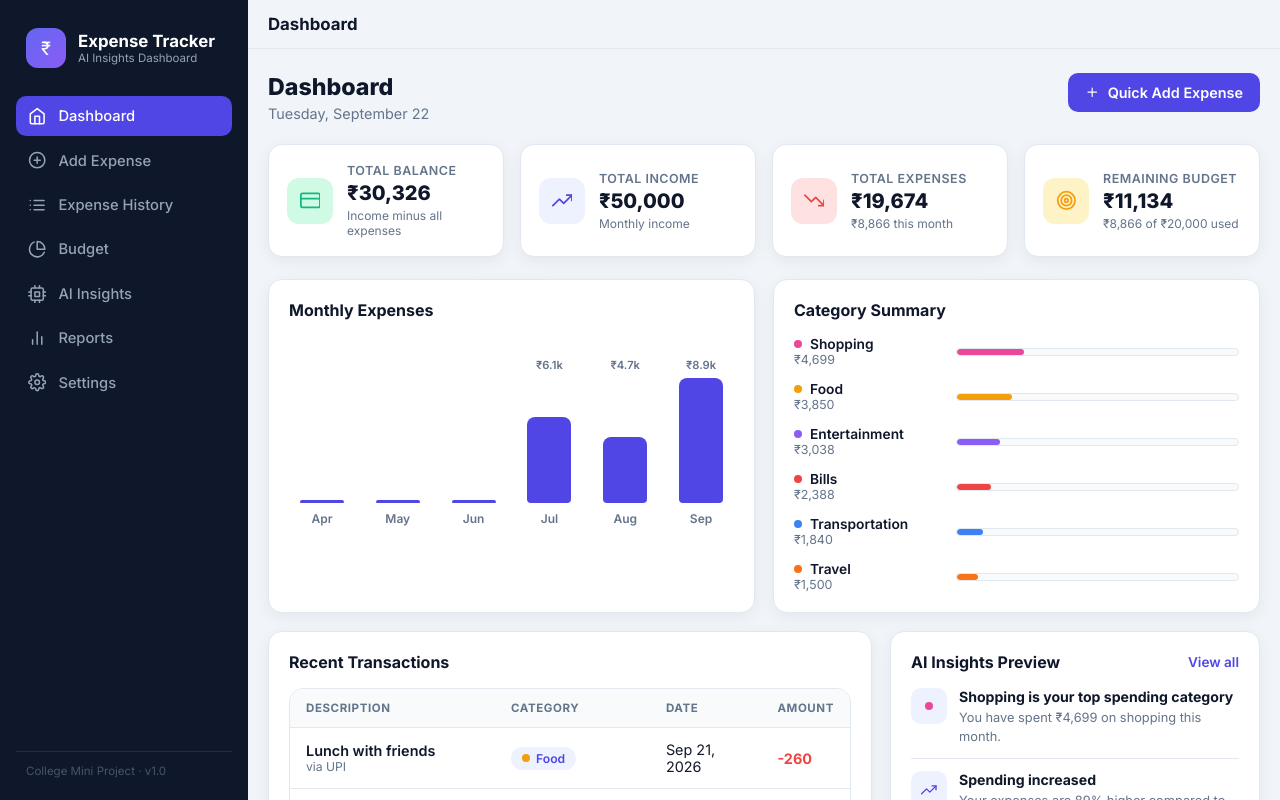
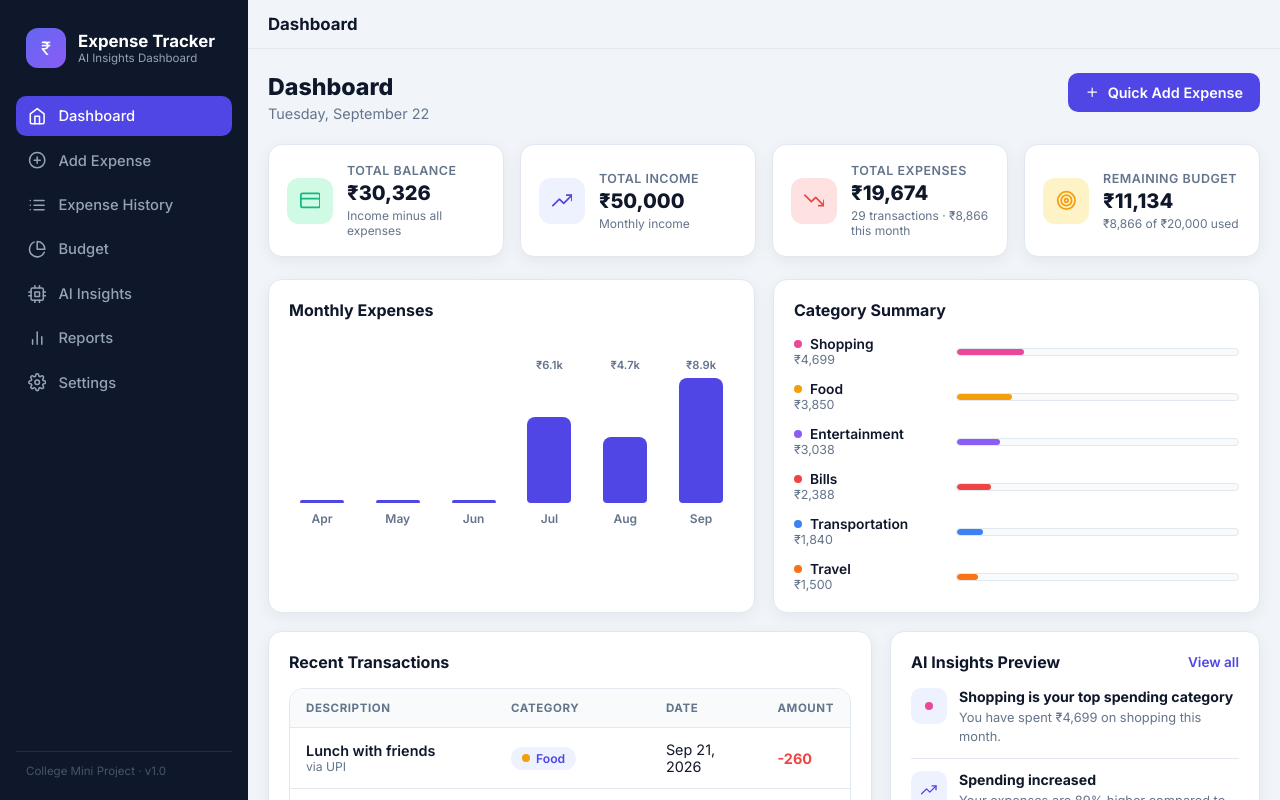
Before and after one commit to yalamareddysharathreddy5-coder/AI-expensive-tracker, a React (Vite) app: page / in a window 1280 px wide. Shown: the top 800 px of the page. Built offline with nearby package versions, Linux system fonts and the light colour scheme.

Commit message:
Show transaction count on dashboard from stored expenses

```diff
--- a/src/pages/Dashboard.jsx
+++ b/src/pages/Dashboard.jsx
@@ -18,6 +18,7 @@ function Dashboard() {
   const { expenses, budget, settings } = useExpenseContext();
 
   const monthlySpent = getTotalExpenses(expenses, currentMonthKey());
+  const transactionCount = expenses.length;
   const totalExpenses = getTotalExpenses(expenses);
   const balance = settings.income - totalExpenses;
   const remainingBudget = budget.monthly - monthlySpent;
@@ -60,7 +61,7 @@ function Dashboard() {
           tone="red"
           label="Total Expenses"
           value={formatCurrency(totalExpenses, settings.currency)}
-          hint={`${formatCurrency(monthlySpent, settings.currency)} this month`}
+          hint={`${transactionCount} transactions · ${formatCurrency(monthlySpent, settings.currency)} this month`}
         />
         <StatCard
           icon={<FiTarget />}
```
